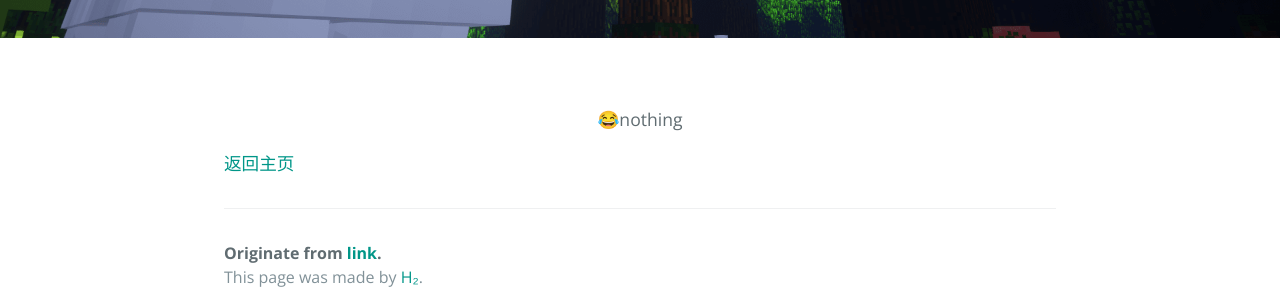
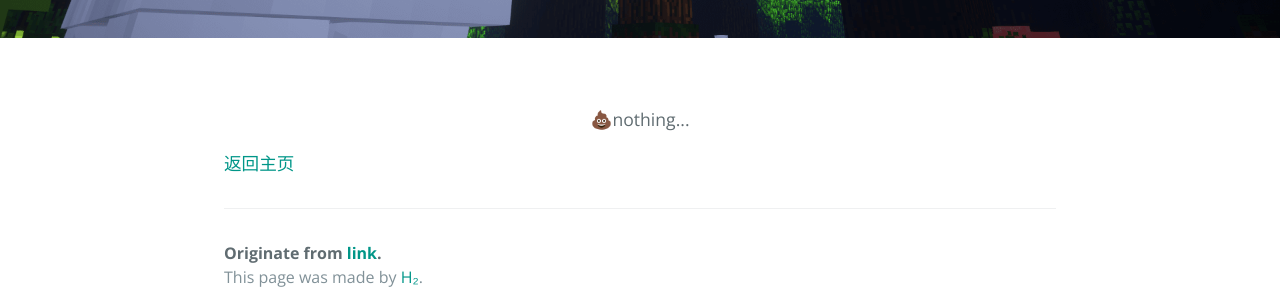
Before and after one commit to link9596/qwq, a Jekyll site: the page built from Hydrogen.md, in a window 1280 px wide. Shown: the part 335-635 px from the top of the page. Built offline with Jekyll 4.4.1, drawn with Linux system fonts in a browser that asks for light colours; emoji names are drawn with the system emoji font; comment, search, counter and statistics services are not loaded.

Commit message:
Update Hydrogen.md

```diff
--- a/Hydrogen.md
+++ b/Hydrogen.md
@@ -4,6 +4,6 @@
 tagline: Biu~
 ---
 
-<div style="text-align:center">:joy:nothing</div>
+<div style="text-align:center">:shit:nothing...</div>
 
 [返回主页]({{ site.url }}{{ site.baseurl }})
```
